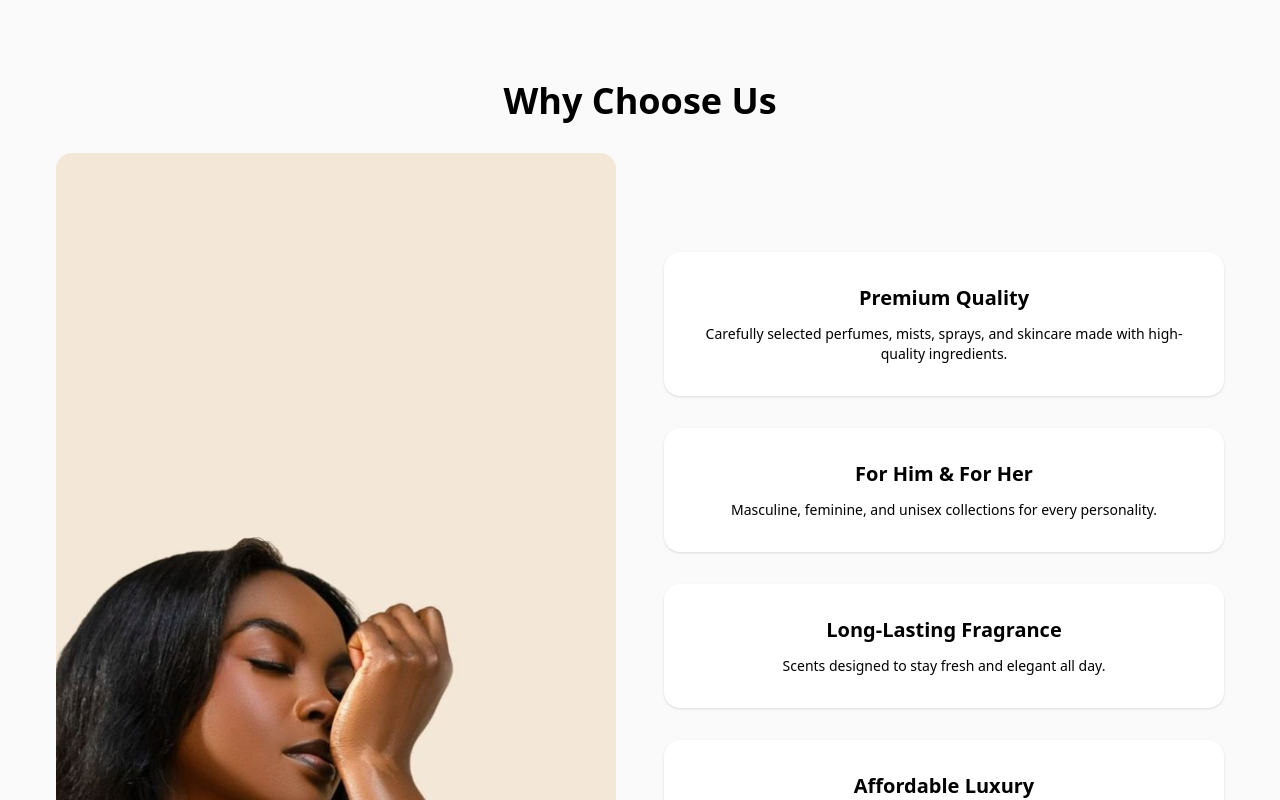
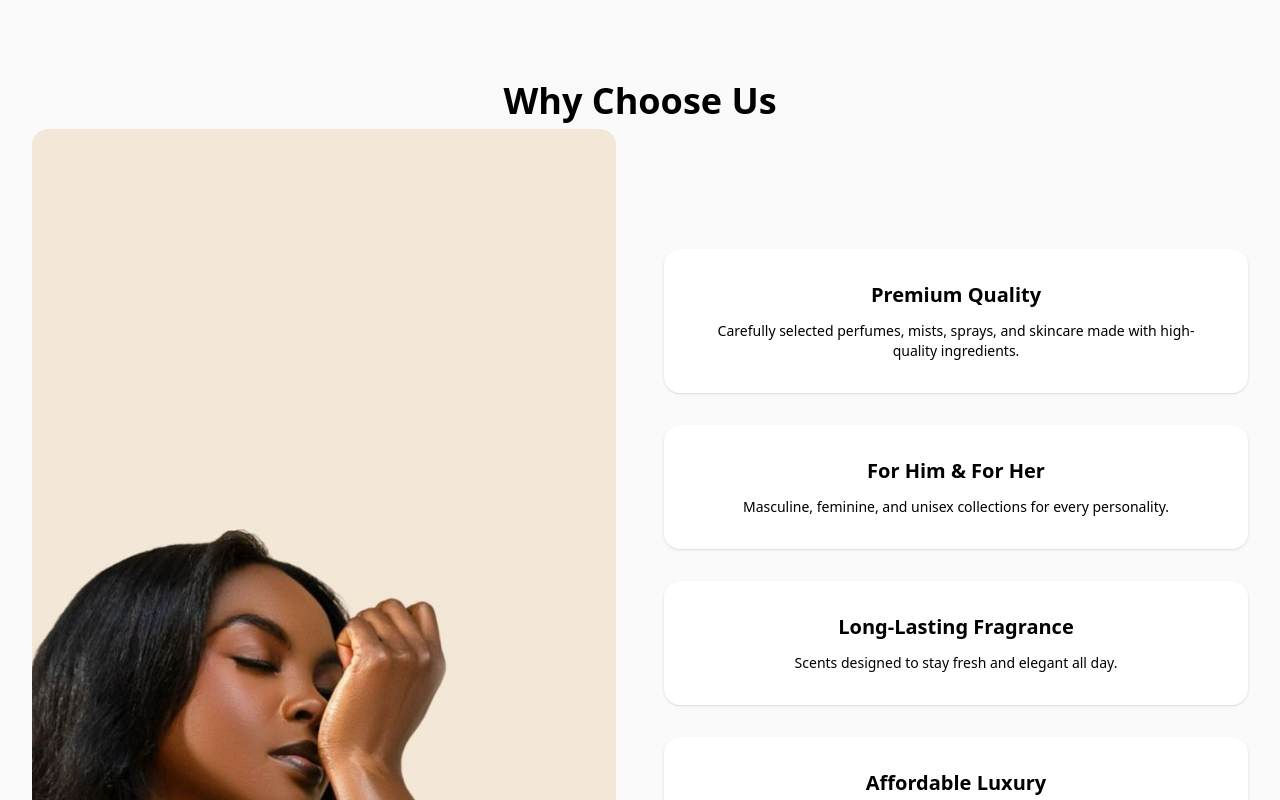
Before and after one commit to THESOURCEC0D3/product-listing-website, a React (Vite) app: page / in a window 1280 px wide. Shown: the part 2120-2920 px from the top of the page. Built offline with nearby package versions, Linux system fonts and the light colour scheme.

Commit message:
I reduced the padding on the main whychoose us section

```diff
--- a/src/components/WhyChooseUs.jsx
+++ b/src/components/WhyChooseUs.jsx
@@ -51,7 +51,7 @@
         <h2 className="text-4xl font-bold text-black text-center">
           Why Choose Us
         </h2>
-        <div className="max-w-7xl mx-auto text-center flex flex-col md:flex-row items-center gap-12 p-8">
+        <div className="max-w-7xl mx-auto text-center flex flex-col md:flex-row items-center gap-12 p-2">
           <motion.div
             initial={{ opacity: 0, y: 80 }}
             whileInView={{ opacity: 1, y: 0 }}
```
